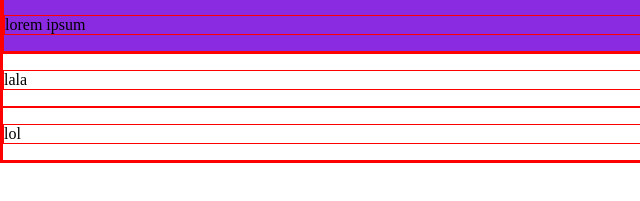
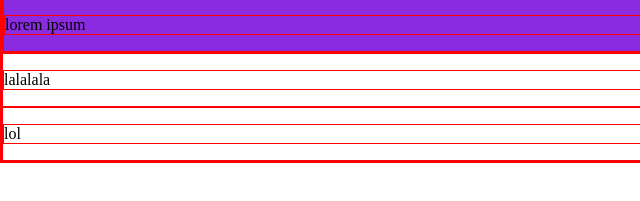
Before and after one commit to ania-sawka/pierwszy-projekt, a plain HTML site: page index.html in a window 1280 px wide. Shown: the part 241-442 px from the top of the page, 0-640 px from the left. Drawn offline with Linux system fonts and the light colour scheme.

```diff
--- a/index.html
+++ b/index.html
@@ -60,7 +60,7 @@
 
     <aside>
 
-        <p>lala</p>
+        <p>lalalala</p>
 
     </aside>
 
```
